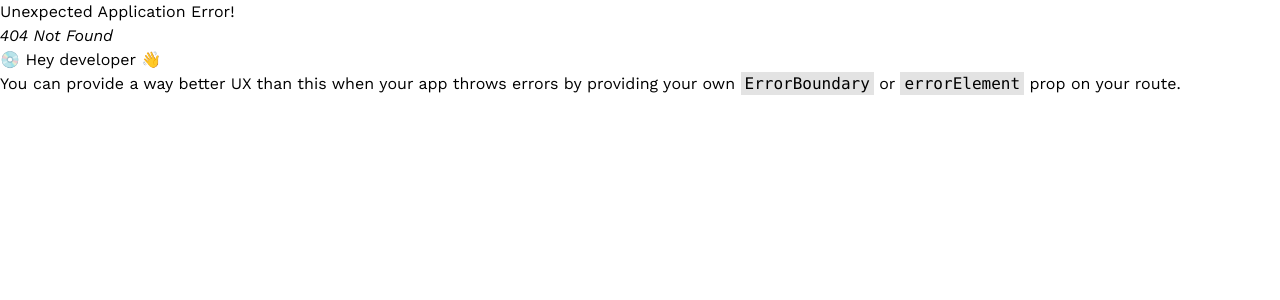
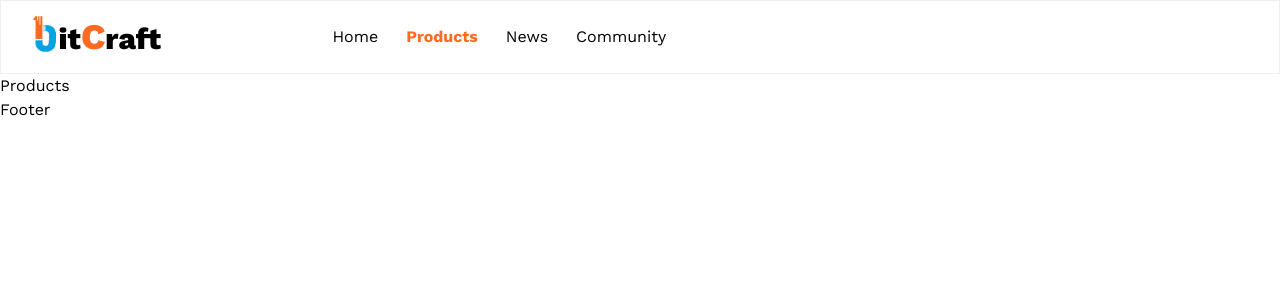
Before and after one commit to roushan-sheik/bit-craft-frontend, a React (Vite) app: page /products in a window 1280 px wide. Before the commit this address had no page. Shown: the top 300 px of the page. Built offline with nearby package versions, Linux system fonts and the light colour scheme.

Commit message:
desktop nav added and all the page

```diff
--- a/package.json
+++ b/package.json
@@ -10,6 +10,7 @@
     "preview": "vite preview"
   },
   "dependencies": {
+    "@headlessui/react": "^2.0.4",
     "@material-tailwind/react": "^2.1.9",
     "localforage": "^1.10.0",
     "match-sorter": "^6.3.4",
--- /dev/null
+++ b/src/components/nav/desktop/DesktopNav.jsx
@@ -0,0 +1,60 @@
+import React from "react";
+import { NavLink } from "react-router-dom";
+
+const DesktopNav = () => {
+  return (
+    <div className="flex items-center gap-7">
+      {" "}
+      <NavLink
+        to="/"
+        className={({ isActive, isPending, isTransitioning }) =>
+          [
+            isPending ? "pending" : "",
+            isActive ? "text_brand_sec font-bold" : "",
+            isTransitioning ? "transitioning" : "",
+          ].join(" ")
+        }
+      >
+        Home
+      </NavLink>
+      <NavLink
+        to="/products"
+        className={({ isActive, isPending, isTransitioning }) =>
+          [
+            isPending ? "pending" : "",
+            isActive ? "text_brand_sec font-bold" : "",
+            isTransitioning ? "transitioning" : "",
+          ].join(" ")
+        }
+      >
+        Products
+      </NavLink>
+      <NavLink
+        to="/news"
+        className={({ isActive, isPending, isTransitioning }) =>
+          [
+            isPending ? "pending" : "",
+            isActive ? "text_brand_sec font-bold" : "",
+            isTransitioning ? "transitioning" : "",
+          ].join(" ")
+        }
+      >
+        News
+      </NavLink>
+      <NavLink
+        to="/community"
+        className={({ isActive, isPending, isTransitioning }) =>
+          [
+            isPending ? "pending" : "",
+            isActive ? "text_brand_sec font-bold" : "",
+            isTransitioning ? "transitioning" : "",
+          ].join(" ")
+        }
+      >
+        Community
+      </NavLink>
+    </div>
+  );
+};
+
+export default DesktopNav;
--- /dev/null
+++ b/src/components/nav/mobile/MobileNav.jsx
@@ -0,0 +1,23 @@
+import React from "react";
+import { NavLink } from "react-router-dom";
+
+const MobileNav = () => {
+    return (
+      <div>
+        <NavLink
+          to="/messages"
+          className={({ isActive, isPending, isTransitioning }) =>
+            [
+              isPending ? "pending" : "",
+              isActive ? "active" : "text_brand_sec font-bold",
+              isTransitioning ? "transitioning" : "",
+            ].join(" ")
+          }
+        >
+          Home
+        </NavLink>
+      </div>
+    );
+};
+
+export default MobileNav;
--- a/src/components/shared/header/Header.jsx
+++ b/src/components/shared/header/Header.jsx
@@ -1,14 +1,26 @@
 import React from "react";
-
+import DesktopNav from "../../nav/desktop/DesktopNav";
 const Header = () => {
-  return <div>
-    {/* left side main logo  */ }
-    <div></div>
-    {/*middle position routes  */ }
-    <div></div>
-    {/* right side profile */ }
-    <div></div>
-  </div>;
+  return (
+    <div className="flex flex-grow-1 border py-3 lg:px-6 px-2">
+      {/* left side main logo  */}
+      <div className="flex basis-[25%] mb-2 items-center relative">
+        <img className="lg:h-10 h-8" src="./bitcraft.jpeg" alt="BitCraft" />
+        <p className="lg:text-3xl text-2xl absolute lg:left-[2.10rem] left-[1.70rem] font-extrabold mt-2">
+          it<span className="lg:text-4xl text-3xl text_brand_sec">C</span>raft
+        </p>
+      </div>
+      {/*middle position routes  */}
+      <div className="basis-[50%] flex items-center">
+        {/* desktop nav  */}
+        <div className="hidden lg:flex">
+          <DesktopNav />
+        </div>
+      </div>
+      {/* right side profile */}
+      <div className="basis-[25%]"></div>
+    </div>
+  );
 };
 
 export default Header;
--- a/src/index.css
+++ b/src/index.css
@@ -31,8 +31,11 @@ h1 h2 h3 h4 {
   background: rgba(19, 19, 19, 0.05);
 }
 /* text color  */
-.text_brand {
-  color: #ee5253;
+.text_brand_pri {
+  color: #00a6e5;
+}
+.text_brand_sec {
+  color: #fd6b22;
 }
 .text_pri {
   color: rgba(19, 19, 19);
--- /dev/null
+++ b/src/pages/community/Community.jsx
@@ -0,0 +1,7 @@
+import React from "react";
+
+const Community = () => {
+  return <div>Community</div>;
+};
+
+export default Community;
--- /dev/null
+++ b/src/pages/news/News.jsx
@@ -0,0 +1,7 @@
+import React from "react";
+
+const News = () => {
+  return <div>News</div>;
+};
+
+export default News;
--- /dev/null
+++ b/src/pages/products/Products.jsx
@@ -0,0 +1,7 @@
+import React from "react";
+
+const Products = () => {
+  return <div>Products</div>;
+};
+
+export default Products;
```
Also changed, not shown: src/routes/router.jsx (+15 -0 lines), 1 other file (tests, documents, lock files or other folders).
